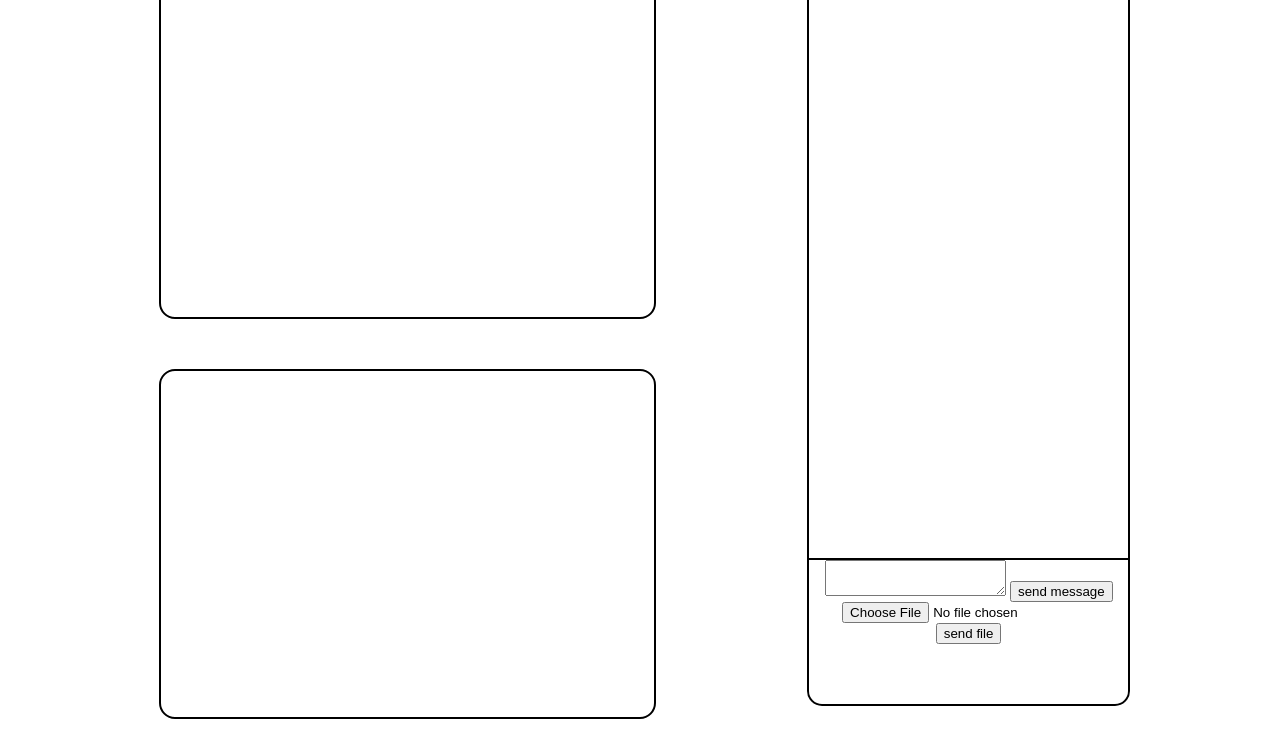
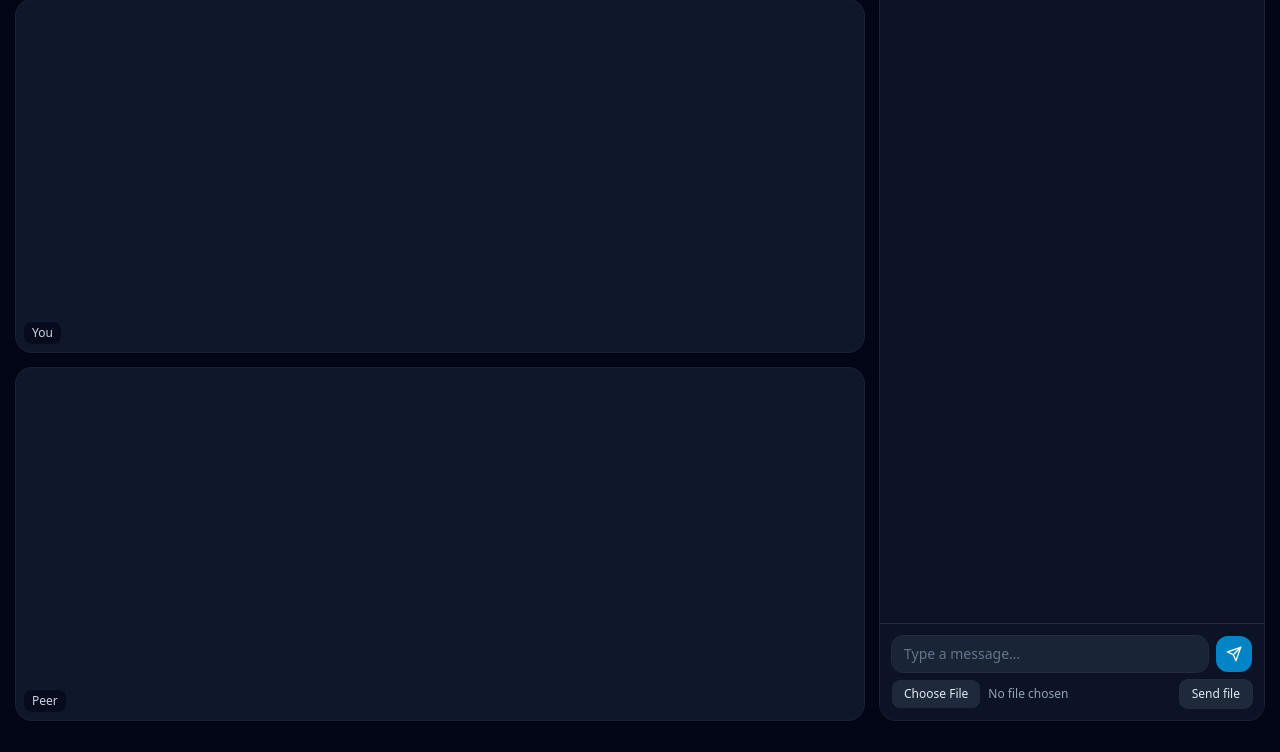
Before and after one commit to kvsb25/Face2Face, a website: page client/html/room.html in a window 1280 px wide. Shown: the part 64-816 px from the top of the page. Drawn offline with nearby package versions, Linux system fonts and the light colour scheme.

Commit message:
redesign room page with Tailwind CSS

```diff
--- a/client/css/room.css
+++ b/client/css/room.css
@@ -1,93 +1,95 @@
-body{
-    height: 100vh;
-    text-align: center;
-    display: flex;
-    justify-content: center;
-    align-items: center;
-    overflow-y: hidden;
-    font-family: Arial, sans-serif, Helvetica;
+/* ---- video tiles ---- */
+.video-tile {
+    position: relative;
+    min-height: 0;
+    overflow: hidden;
+    border-radius: 1rem;
+    background-color: #0f172a;
+    box-shadow: 0 0 0 1px rgba(255, 255, 255, 0.1);
 }
 
-.main-container{
-    height:100%;
-    width: 80%;
-    display: flex;
-    justify-content: center;
-    align-items: center;
+.video-tile video {
+    height: 100%;
+    width: 100%;
+    object-fit: cover;
 }
 
-.room-video{
-    height: 100%;
-    width: 65%;
-    display: flex;
-    flex-direction: column;
-    justify-content: center;
-    align-items: start;
+/* mirror the local camera preview */
+.video-tile .self-video {
+    transform: scaleX(-1);
 }
 
-.room-video video{
-    height: 45%;
-    width: 75%;
-    border: 2px solid black;
-    border-radius: 1rem;
-    margin: 25px;
+.video-label {
+    position: absolute;
+    bottom: 0.5rem;
+    left: 0.5rem;
+    border-radius: 0.5rem;
+    background-color: rgba(2, 6, 23, 0.6);
+    backdrop-filter: blur(4px);
+    padding: 0.125rem 0.5rem;
+    font-size: 0.75rem;
+    color: #cbd5e1;
 }
 
-.room-chat{
-    height: 100%;
-    width: 35%;
+/* ---- chat messages (markup generated by roomFeatures.js) ---- */
+.chat {
     display: flex;
+    max-width: 85%;
     flex-direction: column;
-    justify-content: center;
-    align-items: center;
-}
-.room-chat-sub{
-    height: 90%;
-    width: 90%;
-    display: flex;
-    flex-direction: column;
-    justify-content: center;
-    align-items: center;
-    border: solid 2px black;
-    border-radius: 15px;
-}
-.chat-container{
-    height: 80%;
-    width: 100%;
-    border-bottom: solid 2px black;
 }
 
-.chat{
-    width: 100%;
-    /* border-bottom: 1px solid rgba(0, 0, 0, 0.474); */
-    margin-top: 5px;
-    font-size: small;
-    display: flex;
-    flex-direction: column;
-    justify-content: center;
-}
-
-.self-chat{
+.self-chat {
+    align-self: flex-end;
     align-items: flex-end;
 }
 
-.remote-chat{
+.remote-chat {
+    align-self: flex-start;
     align-items: flex-start;
 }
 
-#user{
-    width: 20%;
-    font-weight: bold;
+#user {
+    font-size: 0.7rem;
+    font-weight: 600;
+    color: #64748b;
 }
 
-#chat-message{
-    width: 70%;
-    border: 1px solid black;
-    border-radius: 5px;
-    margin: 10px;
+#chat-message {
+    border-radius: 1rem;
+    padding: 0.4rem 0.75rem;
+    font-size: 0.85rem;
+    line-height: 1.4;
+    overflow-wrap: anywhere;
 }
 
-.message-box{
-    height: 20%;
-    width: 100%;
+.self-chat #chat-message {
+    background-color: #0284c7;
+    color: #fff;
+    border-bottom-right-radius: 0.25rem;
 }
+
+.remote-chat #chat-message {
+    background-color: #1e293b;
+    color: #e2e8f0;
+    border-bottom-left-radius: 0.25rem;
+}
+
+/* file download links inside chat bubbles */
+#chat-message a {
+    text-decoration: underline;
+    text-underline-offset: 2px;
+}
+
+/* slim scrollbar for the chat history */
+.chat-container::-webkit-scrollbar {
+    width: 6px;
+}
+
+.chat-container::-webkit-scrollbar-thumb {
+    background-color: #334155;
+    border-radius: 3px;
+}
+
+.chat-container::-webkit-scrollbar-track {
+    background-color: transparent;
+}
--- a/client/html/room.html
+++ b/client/html/room.html
@@ -1,33 +1,97 @@
 <!DOCTYPE html>
 <html lang="en">
+
 <head>
     <meta charset="UTF-8">
     <meta name="viewport" content="width=device-width, initial-scale=1.0">
-    <title>Document</title>
-    <link rel="stylesheet" href="../css/room.css">
-    <!-- <link rel="stylesheet" href="/css/room.css"> -->
+    <title>Face2Face — Room</title>
+    <script src="https://cdn.tailwindcss.com"></script>
+    <script>
+        tailwind.config = {
+            theme: {
+                extend: {
+                    colors: {
+                        brand: {
+                            400: '#38bdf8',
+                            500: '#0ea5e9',
+                            600: '#0284c7',
+                            700: '#0369a1'
+                        }
+                    }
+                }
+            }
+        }
+    </script>
+    <link rel="stylesheet" href="/css/room.css">
 </head>
-<body>
-    <div class="main-container">
-        <div class="room-video">
-            <video class="self-video" id="self-video" autoplay playsinline muted></video>
-            <video id="remote-video" autoplay playsinline></video>
-        </div>
-        <div class="room-chat">
-            <div class="room-chat-sub">
-                <div class="chat-container" id="chat-box">
 
+<body class="h-screen overflow-hidden bg-slate-950 text-slate-100 antialiased">
+    <div class="main-container flex h-full flex-col lg:flex-row gap-4 p-4">
+
+        <!-- video area -->
+        <section class="room-video flex flex-1 min-h-0 flex-col gap-4">
+            <header class="flex items-center gap-2 shrink-0">
+                <span class="flex h-8 w-8 items-center justify-center rounded-lg bg-brand-500/15 ring-1 ring-brand-500/30">
+                    <svg xmlns="http://www.w3.org/2000/svg" class="h-4 w-4 text-brand-400" viewBox="0 0 24 24"
+                        fill="none" stroke="currentColor" stroke-width="2" stroke-linecap="round" stroke-linejoin="round">
+                        <path d="m22 8-6 4 6 4V8Z" />
+                        <rect width="14" height="12" x="2" y="6" rx="2" ry="2" />
+                    </svg>
+                </span>
+                <h1 class="text-lg font-semibold tracking-tight">Face<span class="text-brand-400">2</span>Face</h1>
+            </header>
+
+            <div class="grid flex-1 min-h-0 grid-rows-2 gap-4">
+                <div class="video-tile">
+                    <video class="self-video" id="self-video" autoplay playsinline muted></video>
+                    <span class="video-label">You</span>
                 </div>
-                <div class="message-box">
-                    <textarea name="message" id="message"></textarea>
-                    <button id="send-message">send message</button>
-                    <input type="file" id="file-input" placeholder="drag or select the files to be sent">
-                    <button id="send-file">send file</button>
+                <div class="video-tile">
+                    <video id="remote-video" autoplay playsinline></video>
+                    <span class="video-label">Peer</span>
                 </div>
             </div>
-        </div>
+        </section>
+
+        <!-- chat sidebar -->
+        <aside class="room-chat flex h-72 w-full shrink-0 flex-col lg:h-auto lg:w-96">
+            <div class="room-chat-sub flex min-h-0 flex-1 flex-col overflow-hidden rounded-2xl bg-slate-900/80 ring-1 ring-white/10">
+
+                <div class="shrink-0 border-b border-white/10 px-4 py-3">
+                    <h2 class="text-sm font-semibold text-slate-300">Chat</h2>
+                </div>
+
+                <div class="chat-container flex min-h-0 flex-1 flex-col gap-2 overflow-y-auto p-4" id="chat-box">
+                </div>
+
+                <div class="message-box shrink-0 border-t border-white/10 p-3 space-y-2">
+                    <div class="flex items-end gap-2">
+                        <textarea name="message" id="message" rows="1" placeholder="Type a message…"
+                            class="flex-1 min-w-0 resize-none rounded-xl bg-slate-800/80 px-3 py-2 text-sm text-slate-100 placeholder-slate-500 ring-1 ring-white/10 outline-none transition focus:ring-2 focus:ring-brand-500"></textarea>
+                        <button id="send-message" title="Send message"
+                            class="flex h-9 w-9 shrink-0 items-center justify-center rounded-xl bg-brand-600 text-white transition hover:bg-brand-500 active:scale-95 disabled:opacity-50">
+                            <svg xmlns="http://www.w3.org/2000/svg" class="h-4 w-4" viewBox="0 0 24 24" fill="none"
+                                stroke="currentColor" stroke-width="2" stroke-linecap="round" stroke-linejoin="round">
+                                <path d="m22 2-7 20-4-9-9-4Z" />
+                                <path d="M22 2 11 13" />
+                            </svg>
+                        </button>
+                    </div>
+                    <div class="flex items-center gap-2">
+                        <input type="file" id="file-input"
+                            class="flex-1 min-w-0 text-xs text-slate-400 file:mr-2 file:rounded-lg file:border-0 file:bg-slate-800 file:px-3 file:py-1.5 file:text-xs file:font-medium file:text-slate-200 file:cursor-pointer hover:file:bg-slate-700">
+                        <button id="send-file"
+                            class="shrink-0 rounded-lg bg-slate-800 px-3 py-1.5 text-xs font-medium text-slate-200 ring-1 ring-white/10 transition hover:bg-slate-700 active:scale-95">
+                            Send file
+                        </button>
+                    </div>
+                </div>
+            </div>
+        </aside>
     </div>
+
     <script src="/js/roomFeatures.js"></script>
     <script src="/js/room.js"></script>
 </body>
+
 </html>
```
